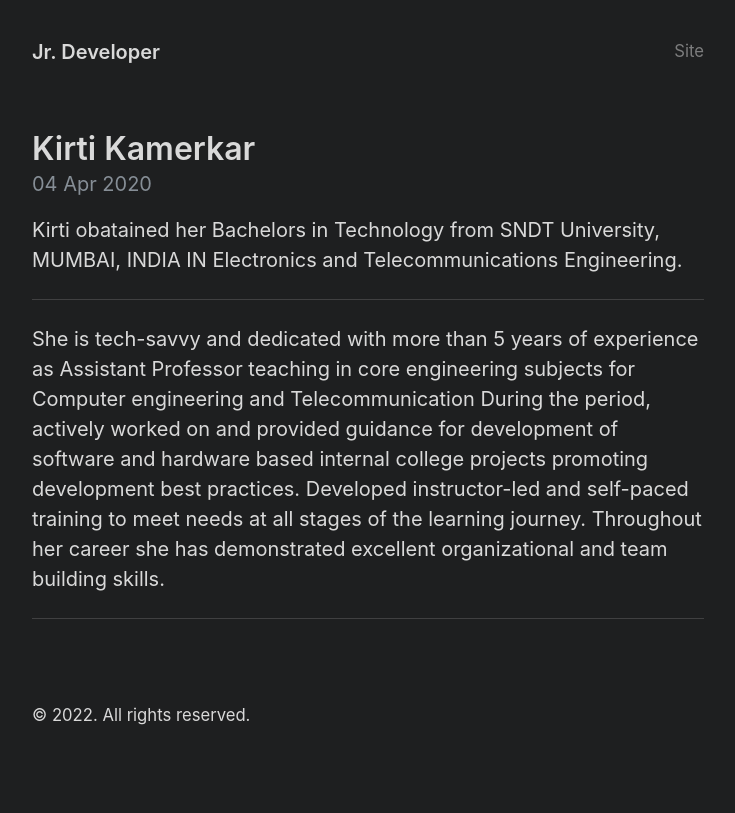
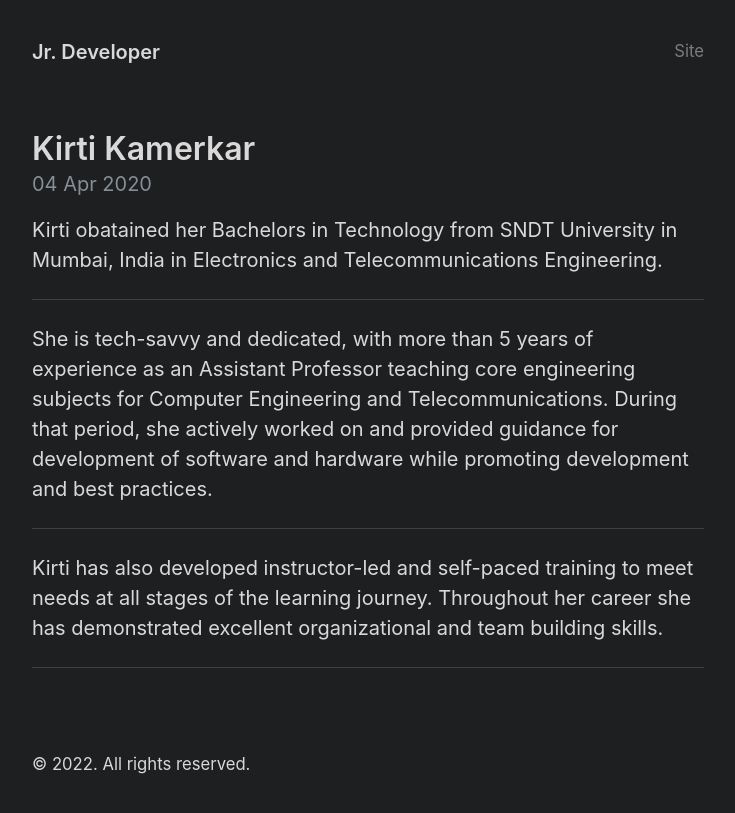
Before and after one commit to CapitalData/Kirti1, a Jekyll site: the page built from _posts/2020-04-04-introduction.md, in a window 1280 px wide. Shown: the top 813 px of the page, without its empty margins (272-1007 px from the left). Built offline with Jekyll 4.4.1, drawn with Linux system fonts in a browser that asks for light colours.

Commit message:
update bio

```diff
--- a/_posts/2020-04-04-introduction.md
+++ b/_posts/2020-04-04-introduction.md
@@ -3,13 +3,16 @@ layout: post
 title: Kirti Kamerkar
 ---
 
-Kirti obatained her Bachelors in Technology from SNDT University, MUMBAI, INDIA  IN  Electronics  and Telecommunications Engineering.
+Kirti obatained her Bachelors in Technology from SNDT University in Mumbai, India in Electronics and Telecommunications Engineering.
 
 -----
 
-She is tech-savvy and dedicated with more than 5 years of experience as Assistant Professor teaching in core engineering subjects for Computer engineering and Telecommunication
-During the period, actively worked on and provided guidance for development of software and hardware based internal college projects promoting development best practices.
-Developed instructor-led and self-paced training to meet needs at all stages of the learning journey.
+She is tech-savvy and dedicated, with more than 5 years of experience as an Assistant Professor teaching core engineering subjects for Computer Engineering and Telecommunications.
+During that period, she actively worked on and provided guidance for development of software and hardware while promoting development and best practices.
+
+------
+
+Kirti has also developed instructor-led and self-paced training to meet needs at all stages of the learning journey.
 Throughout her career she has demonstrated excellent organizational and team building skills.
 
 
```
